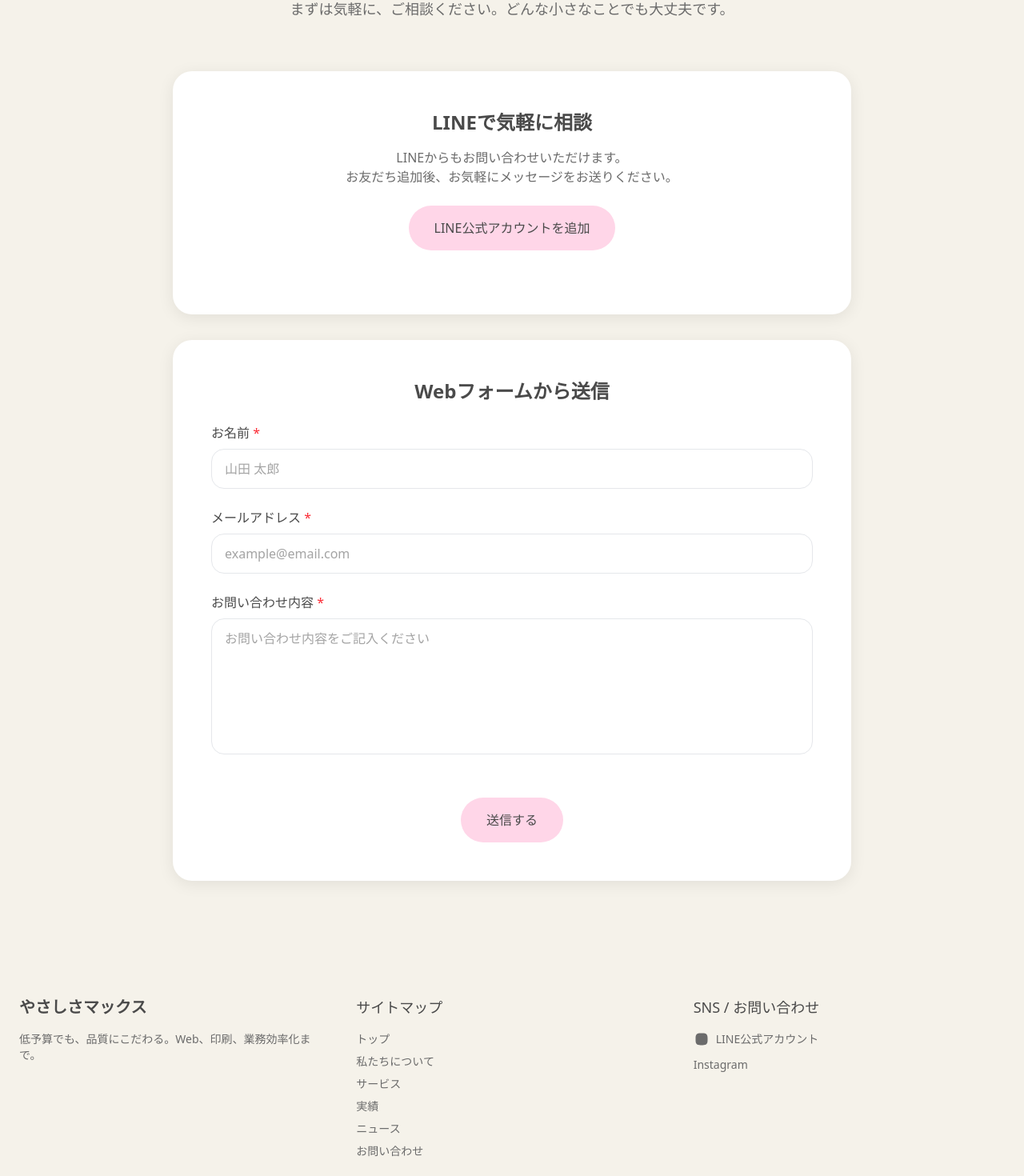
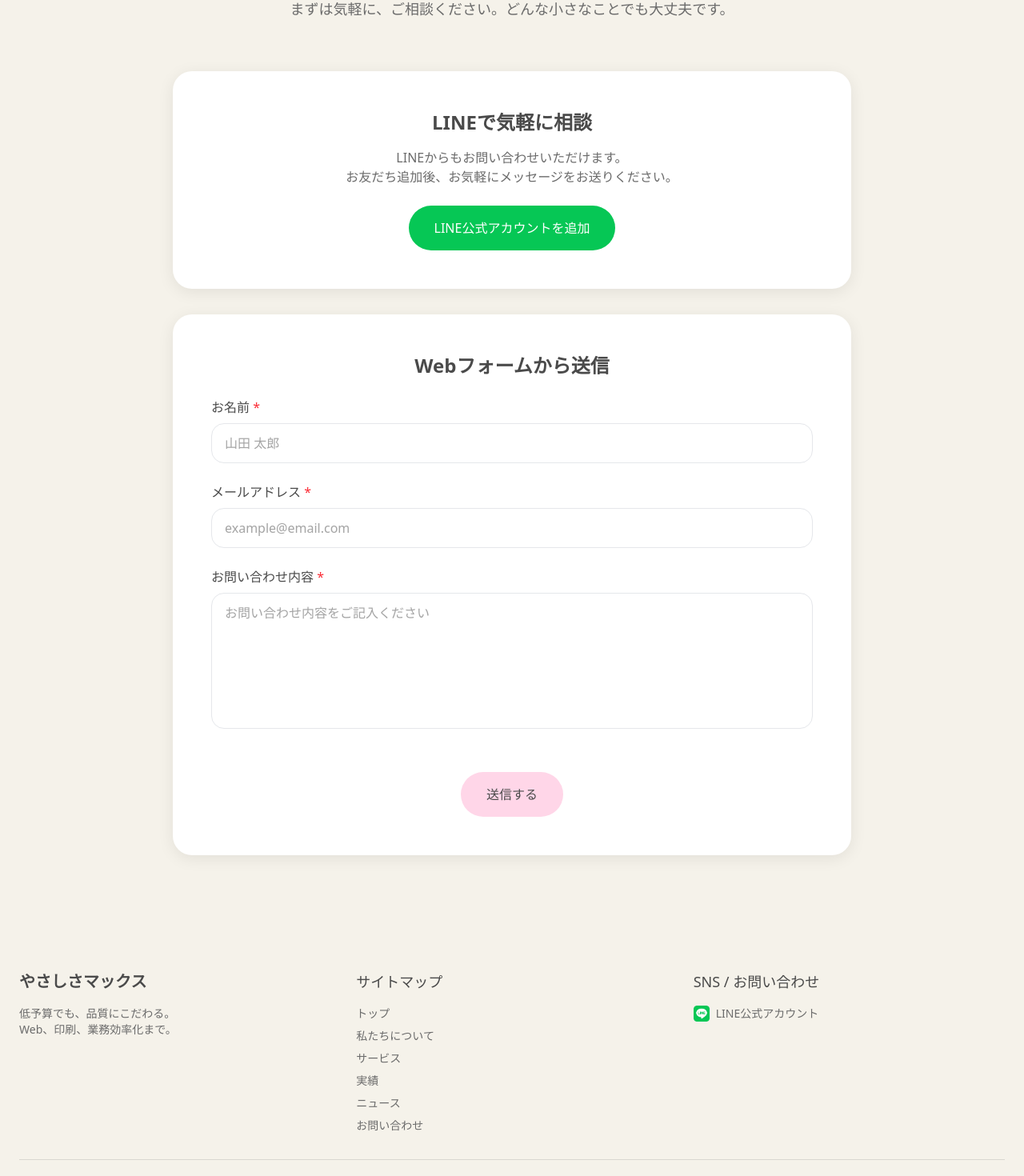
Before and after one commit to kossy310/yasashisamax, a Next.js app: page / in a window 1280 px wide. Shown: the part 6154-7624 px from the top of the page at 80% size. Built offline with nearby package versions, Linux system fonts and the light colour scheme; no server answers; a web font is replaced by a local one; what microcms-js-sdk would draw is missing.

Commit message:
LINE公式を追加のデザインと余白など調整

```diff
--- a/components/layout/Footer.tsx
+++ b/components/layout/Footer.tsx
@@ -1,4 +1,5 @@
 import Link from "next/link";
+import Image from "next/image";
 
 const navItems = [
   { label: "トップ", href: "/#mv" },
@@ -21,7 +22,9 @@
               やさしさマックス
             </h3>
             <p className="text-text-secondary text-sm">
-              低予算でも、品質にこだわる。Web、印刷、業務効率化まで。
+              低予算でも、品質にこだわる。
+              <br />
+              Web、印刷、業務効率化まで。
             </p>
           </div>
 
@@ -48,19 +51,17 @@
             </h4>
             <div className="flex flex-col gap-3">
               <a
-                href="#"
+                href="https://lin.ee/XLVGmjf"
                 className="text-text-secondary hover:text-text-primary transition-colors duration-300 text-sm inline-flex items-center gap-2"
               >
-                <svg className="w-5 h-5" fill="currentColor" viewBox="0 0 24 24">
-                  <path d="M13.6 21h-3.2c-5.5 0-7.4-1.9-7.4-7.4V10.4C3 4.9 4.9 3 10.4 3h3.2c5.5 0 7.4 1.9 7.4 7.4v3.2c0 5.5-1.9 7.4-7.4 7.4z" />
-                </svg>
+                <Image
+                  src="/icon/linelogo.png"
+                  alt="LINE"
+                  width={20}
+                  height={20}
+                  className="w-5 h-5"
+                />
                 LINE公式アカウント
-              </a>
-              <a
-                href="#"
-                className="text-text-secondary hover:text-text-primary transition-colors duration-300 text-sm"
-              >
-                Instagram
               </a>
             </div>
           </div>
--- a/components/sections/Contact.tsx
+++ b/components/sections/Contact.tsx
@@ -31,7 +31,7 @@
           transition={{ duration: 0.8, delay: 0.2 }}
           className="bg-white rounded-3xl p-8 md:p-12 shadow-soft mb-8"
         >
-          <div className="text-center mb-8">
+          <div className="text-center">
             <h3 className="text-2xl font-heading font-bold text-text-primary mb-4">
               LINEで気軽に相談
             </h3>
@@ -40,7 +40,7 @@
               <br />
               お友だち追加後、お気軽にメッセージをお送りください。
             </p>
-            <Button variant="primary" href="https://lin.ee/XLVGmjf">
+            <Button variant="line" href="https://lin.ee/XLVGmjf">
               LINE公式アカウントを追加
             </Button>
           </div>
--- a/components/ui/Button.tsx
+++ b/components/ui/Button.tsx
@@ -3,7 +3,7 @@
 import { motion } from "framer-motion";
 import { ReactNode } from "react";
 
-type ButtonVariant = "primary" | "secondary" | "ghost";
+type ButtonVariant = "primary" | "secondary" | "ghost" | "line";
 
 type ButtonProps = {
   children: ReactNode;
@@ -18,6 +18,7 @@
   primary: "bg-pastel-pink text-text-primary hover:bg-opacity-80",
   secondary: "bg-pastel-blue text-text-primary hover:bg-opacity-80",
   ghost: "bg-transparent border-2 border-text-primary text-text-primary hover:bg-text-primary hover:text-ivory",
+  line: "bg-[#06C755] text-white hover:bg-[#05B04C]",
 };
 
 export function Button({
```
Also changed, not shown: public/icon/linelogo.png (added).
